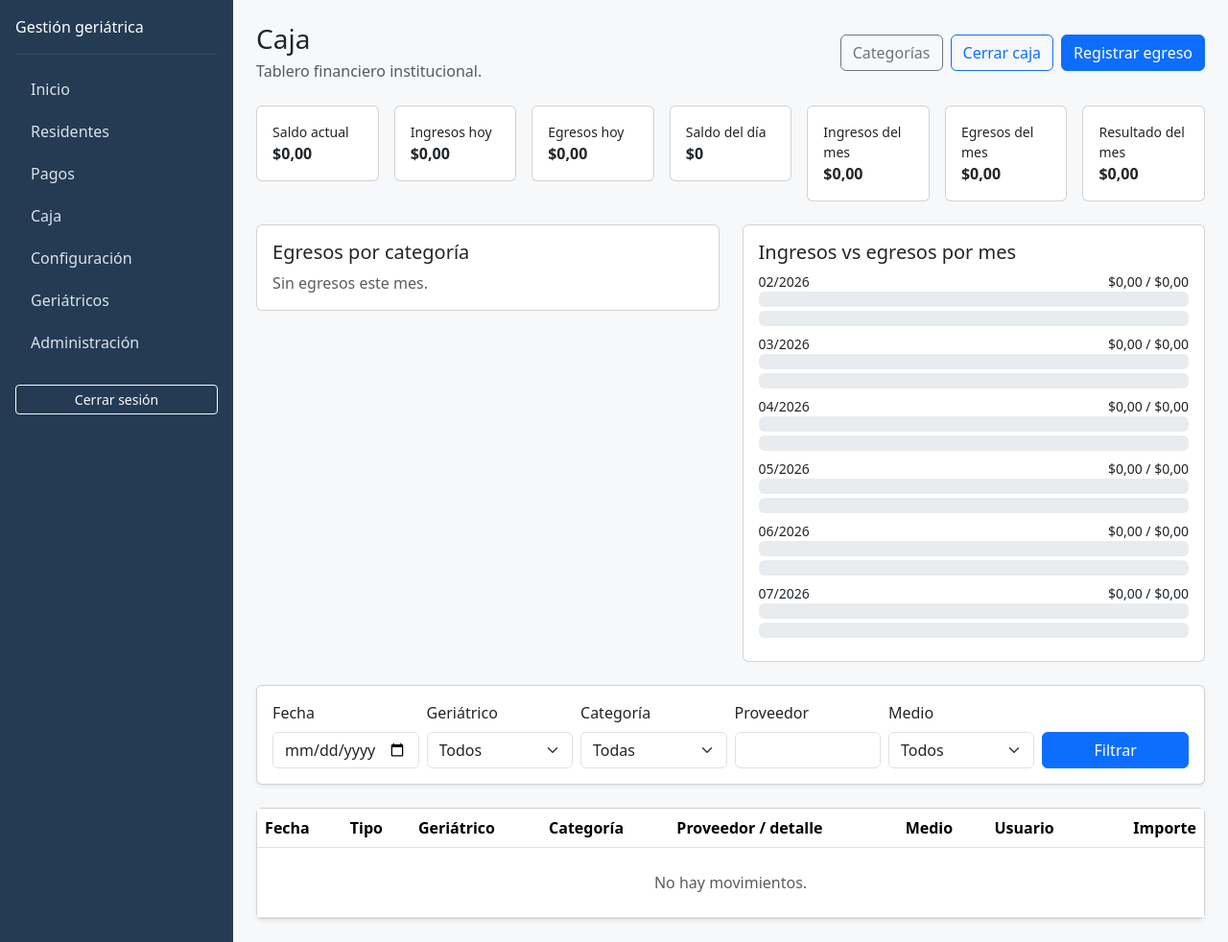
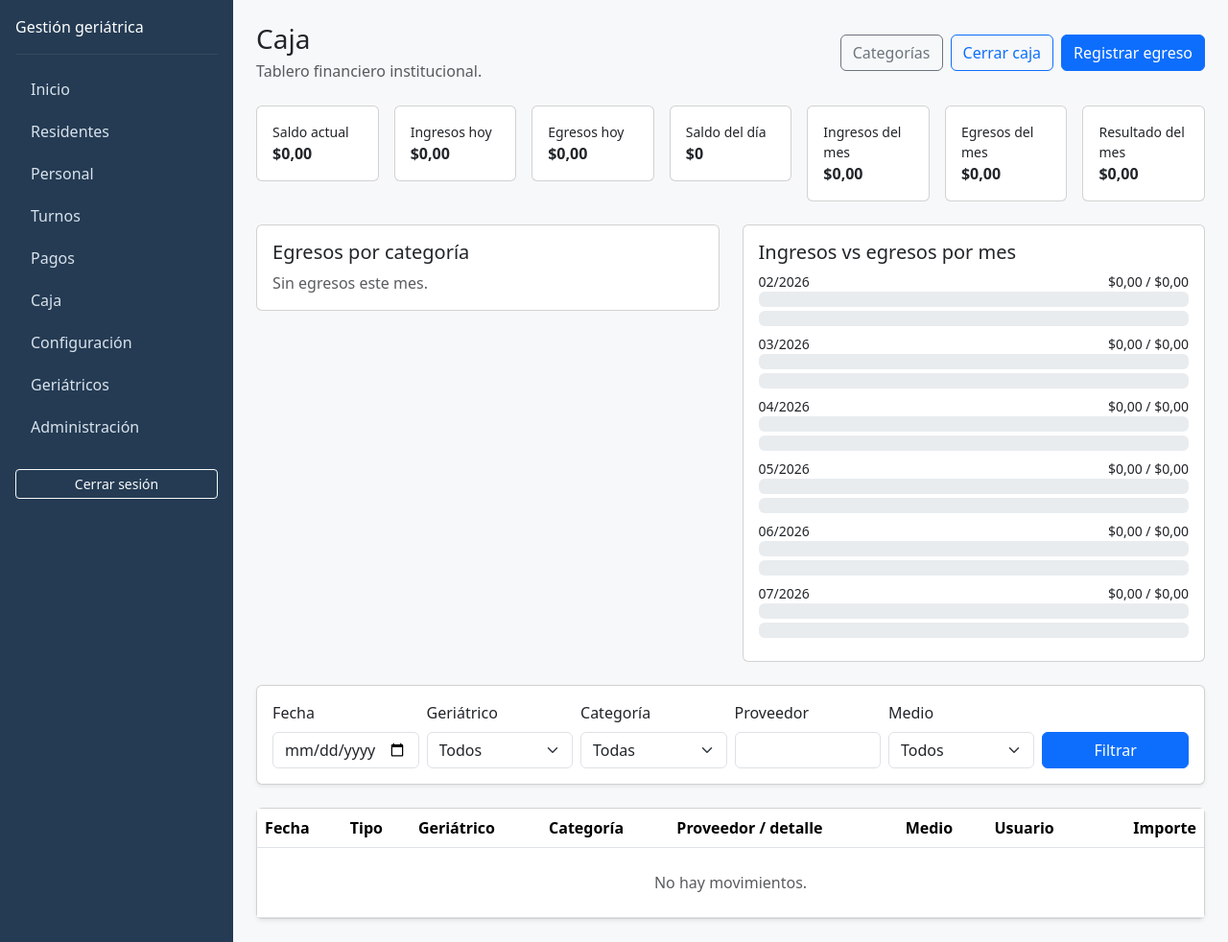
Before and after one commit to solucionesgda/dulceatardecer, a Django app: page /caja/ in a window 1280 px wide. Shown: the whole page at 96% size. Run offline with Django 5.2, Linux system fonts and the light colour scheme; the visitor is signed in with stand-in values (Sample User, id 1); data comes from the database, SQL or seed files in the repository; data that the repository does not hold is empty.

Commit message:
Agrega modulo Personal y Turnos

```diff
--- a/institucional/models.py
+++ b/institucional/models.py
@@ -399,3 +399,62 @@ class PorcentajeActualizacion(models.Model):
 
     def __str__(self):
         return f"{self.porcentaje}%"
+
+
+class Personal(models.Model):
+    class Estado(models.TextChoices):
+        ACTIVO = "Activo", "Activo"
+        LICENCIA = "Licencia", "Licencia"
+        VACACIONES = "Vacaciones", "Vacaciones"
+        BAJA = "Baja", "Baja"
+
+    class Cargo(models.TextChoices):
+        ENFERMERO = "Enfermero/a", "Enfermero/a"
+        CUIDADOR = "Cuidador/a", "Cuidador/a"
+        MUCAMA = "Mucama", "Mucama"
+        COCINERO = "Cocinero/a", "Cocinero/a"
+        ADMINISTRATIVO = "Administrativo/a", "Administrativo/a"
+        OTRO = "Otro", "Otro"
+
+    nombre_completo = models.CharField(max_length=150)
+    dni = models.CharField(max_length=20, unique=True, validators=[RegexValidator(r"^\d+$", "El DNI solo puede contener números.")])
+    cargo = models.CharField(max_length=30, choices=Cargo.choices)
+    turno_habitual = models.CharField(max_length=10, choices=[("Mañana", "Mañana"), ("Tarde", "Tarde"), ("Noche", "Noche")])
+    telefono = models.CharField(max_length=30, blank=True, validators=[RegexValidator(r"^\d+$", "El teléfono solo puede contener números.")])
+    cuil = models.CharField(max_length=30, blank=True)
+    inicio_contrato = models.DateField()
+    estado = models.CharField(max_length=20, choices=Estado.choices, default=Estado.ACTIVO)
+    observaciones = models.TextField(blank=True)
+
+    class Meta:
+        ordering = ["nombre_completo"]
+        verbose_name = "personal"
+        verbose_name_plural = "personal"
+
+    def __str__(self): return self.nombre_completo
+
+
+class GrillaTurnos(models.Model):
+    mes = models.PositiveSmallIntegerField()
+    anio = models.PositiveSmallIntegerField()
+
+    class Meta:
+        constraints = [models.UniqueConstraint(fields=["mes", "anio"], name="grilla_unica_por_mes")]
+
+
+class AsignacionTurno(models.Model):
+    class Codigo(models.TextChoices):
+        M = "M", "Mañana (7-15h)"
+        T = "T", "Tarde (15-23h)"
+        N = "N", "Noche (23-7h)"
+        F = "F", "Franco"
+        L = "L", "Licencia"
+        V = "V", "Vacaciones"
+
+    grilla = models.ForeignKey(GrillaTurnos, on_delete=models.CASCADE, related_name="asignaciones")
+    personal = models.ForeignKey(Personal, on_delete=models.CASCADE, related_name="turnos")
+    dia = models.PositiveSmallIntegerField()
+    codigo = models.CharField(max_length=1, choices=Codigo.choices, blank=True)
+
+    class Meta:
+        constraints = [models.UniqueConstraint(fields=["grilla", "personal", "dia"], name="turno_unico_por_dia")]
--- /dev/null
+++ b/institucional/templates/institucional/personal_form.html
@@ -0,0 +1 @@
+{% extends 'base.html' %}{% block content %}<h1 class="h3">Nuevo empleado/a</h1><form method="post" class="card card-body">{% csrf_token %}{{form.as_p}}<button class="btn btn-primary">Guardar empleado/a</button></form>{% endblock %}
--- /dev/null
+++ b/institucional/templates/institucional/personal_list.html
@@ -0,0 +1 @@
+{% extends 'base.html' %}{% block content %}<div class="d-flex justify-content-between mb-3"><h1 class="h3">Personal</h1><a class="btn btn-primary" href="{% url 'personal_create' %}">Nuevo empleado/a</a></div><div class="card"><table class="table mb-0"><tr><th>Apellido y nombre</th><th>DNI</th><th>Cargo</th><th>Turno</th><th>Estado</th></tr>{% for p in object_list %}<tr><td>{{p.nombre_completo}}</td><td>{{p.dni}}</td><td>{{p.cargo}}</td><td>{{p.turno_habitual}}</td><td>{{p.estado}}</td></tr>{% endfor %}</table></div>{% endblock %}
--- /dev/null
+++ b/institucional/templates/institucional/turnos.html
@@ -0,0 +1 @@
+{% extends 'base.html' %}{% block content %}<h1 class="h3">Turnos del personal</h1><form method="get" class="mb-3">Mes <input name="mes" value="{{mes}}" size="2"> Año <input name="anio" value="{{anio}}" size="4"><button class="btn btn-sm btn-primary">Ver</button></form><p>M = Mañana · T = Tarde · N = Noche · F = Franco · L = Licencia · V = Vacaciones</p><form method="post">{% csrf_token %}<div class="table-responsive"><table class="table table-sm"><tr><th>Empleado</th>{% for d in dias %}<th>{{d}}</th>{% endfor %}</tr>{% for p in personal %}<tr><td>{{p.nombre_completo}}</td>{% for d in dias %}<td><select name="turno_{{p.pk}}_{{d}}"><option value=""></option>{% for c,l in codigos %}<option value="{{c}}">{{c}}</option>{% endfor %}</select></td>{% endfor %}</tr>{% endfor %}</table></div><button class="btn btn-primary">Guardar cambios</button></form>{% endblock %}
--- a/institucional/urls.py
+++ b/institucional/urls.py
@@ -1,6 +1,6 @@
 from django.contrib.auth import views as auth_views
 from django.urls import path
-from .views import AjusteMontoView, CajaCierreView, CajaListView, CategoriaCajaListView, ConfiguracionView, EgresoCajaCreateView, GenerarCuotasView, GeriatricoCreateView, GeriatricoDeleteView, GeriatricoListView, GeriatricoUpdateView, InicioView, PagoCreateView, PagoDetailView, PagoListView, PagoUpdateView, ResidenteDetailView, ResidenteListView
+from .views import AjusteMontoView, CajaCierreView, CajaListView, CategoriaCajaListView, ConfiguracionView, EgresoCajaCreateView, GenerarCuotasView, GeriatricoCreateView, GeriatricoDeleteView, GeriatricoListView, GeriatricoUpdateView, InicioView, PagoCreateView, PagoDetailView, PagoListView, PagoUpdateView, PersonalCreateView, PersonalListView, ResidenteDetailView, ResidenteListView, TurnosView
 
 urlpatterns = [
     path("login/", auth_views.LoginView.as_view(template_name="registration/login.html"), name="login"),
@@ -19,6 +19,7 @@ urlpatterns = [
     path("caja/categorias/", CategoriaCajaListView.as_view(), name="categoria_caja_list"),
     path("caja/cerrar/", CajaCierreView.as_view(), name="caja_cierre"),
     path("configuracion/", ConfiguracionView.as_view(), name="configuracion"),
+    path("personal/", PersonalListView.as_view(), name="personal_list"), path("personal/nuevo/", PersonalCreateView.as_view(), name="personal_create"), path("turnos/", TurnosView.as_view(), name="turnos"),
     path("geriátricos/", GeriatricoListView.as_view(), name="geriatrico_list"),
     path("geriátricos/nuevo/", GeriatricoCreateView.as_view(), name="geriatrico_create"),
     path("geriátricos/<int:pk>/editar/", GeriatricoUpdateView.as_view(), name="geriatrico_update"),
--- a/institucional/views.py
+++ b/institucional/views.py
@@ -1,5 +1,6 @@
 from django.contrib.auth.mixins import LoginRequiredMixin, PermissionRequiredMixin
 from datetime import date, timedelta
+import calendar
 from decimal import Decimal, ROUND_HALF_UP
 
 from django.contrib import messages
@@ -10,8 +11,8 @@ from django.shortcuts import get_object_or_404, redirect
 from django.urls import reverse, reverse_lazy
 from django.views import View
 from django.views.generic import CreateView, DeleteView, DetailView, ListView, TemplateView, UpdateView
-from .forms import AjusteMontoForm, CategoriaCajaForm, ConfiguracionInstitucionalForm, EgresoCajaForm, GenerarCuotasForm, GeriatricoForm, MedioPagoConfiguracionForm, ObraSocialForm, PagoForm, PagoParcialForm, PorcentajeActualizacionForm
-from .models import CajaCierre, CajaMovimiento, CategoriaCaja, ConfiguracionInstitucional, Geriatrico, MedioPagoConfiguracion, ObraSocial, Pago, PagoParcial, PorcentajeActualizacion, Residente
+from .forms import AjusteMontoForm, CategoriaCajaForm, ConfiguracionInstitucionalForm, EgresoCajaForm, GenerarCuotasForm, GeriatricoForm, MedioPagoConfiguracionForm, ObraSocialForm, PagoForm, PagoParcialForm, PersonalForm, PorcentajeActualizacionForm
+from .models import AsignacionTurno, CajaCierre, CajaMovimiento, CategoriaCaja, ConfiguracionInstitucional, Geriatrico, GrillaTurnos, MedioPagoConfiguracion, ObraSocial, Pago, PagoParcial, Personal, PorcentajeActualizacion, Residente
 
 
 class InicioView(LoginRequiredMixin, TemplateView):
@@ -407,3 +408,32 @@ class ConfiguracionView(LoginRequiredMixin, TemplateView):
         if form.is_valid():
             form.save(); messages.success(request, "Configuración guardada."); return redirect("configuracion")
         return self.render_to_response(self.get_context_data(institucion_form=form if tipo == "institucion" else None))
+
+
+class PersonalListView(LoginRequiredMixin, ListView):
+    model = Personal
+    template_name = "institucional/personal_list.html"
+    def get_queryset(self):
+        qs = Personal.objects.all(); estado = self.request.GET.get("estado", "")
+        return qs.filter(estado=estado) if estado else qs
+
+
+class PersonalCreateView(LoginRequiredMixin, CreateView):
+    model = Personal; form_class = PersonalForm; template_name = "institucional/personal_form.html"; success_url = reverse_lazy("personal_list")
+
+
+class TurnosView(LoginRequiredMixin, TemplateView):
+    template_name = "institucional/turnos.html"
+    def dispatch(self, request, *args, **kwargs):
+        self.mes = int(request.GET.get("mes", date.today().month)); self.anio = int(request.GET.get("anio", date.today().year)); return super().dispatch(request,*args,**kwargs)
+    def get_context_data(self, **kwargs):
+        context = super().get_context_data(**kwargs); grilla = GrillaTurnos.objects.filter(mes=self.mes, anio=self.anio).first()
+        context.update({"mes": self.mes, "anio": self.anio, "dias": range(1, calendar.monthrange(self.anio,self.mes)[1]+1), "grilla": grilla, "personal": Personal.objects.filter(estado=Personal.Estado.ACTIVO), "codigos": AsignacionTurno.Codigo.choices})
+        return context
+    def post(self, request, *args, **kwargs):
+        grilla, _ = GrillaTurnos.objects.get_or_create(mes=self.mes, anio=self.anio)
+        for empleado in Personal.objects.filter(estado=Personal.Estado.ACTIVO):
+            for dia in range(1, calendar.monthrange(self.anio,self.mes)[1]+1):
+                codigo = request.POST.get(f"turno_{empleado.pk}_{dia}", "")
+                AsignacionTurno.objects.update_or_create(grilla=grilla, personal=empleado, dia=dia, defaults={"codigo": codigo})
+        messages.success(request, "Turnos actualizados."); return redirect(f"{reverse('turnos')}?mes={self.mes}&anio={self.anio}")
--- a/templates/base.html
+++ b/templates/base.html
@@ -1,3 +1,3 @@
 {% load static %}
 <!doctype html><html lang="es"><head><meta charset="utf-8"><meta name="viewport" content="width=device-width, initial-scale=1"><title>{% block title %}Gestión geriátrica{% endblock %}</title><link href="https://cdn.jsdelivr.net/npm/bootstrap@5.3.3/dist/css/bootstrap.min.css" rel="stylesheet"><link href="{% static 'css/app.css' %}" rel="stylesheet"></head>
-<body>{% if user.is_authenticated %}<div class="d-lg-flex"><aside class="sidebar p-3"><a class="navbar-brand text-white" href="{% url 'inicio' %}">Gestión geriátrica</a><hr class="border-secondary"><nav class="nav flex-column gap-1"><a class="nav-link" href="{% url 'inicio' %}">Inicio</a><a class="nav-link" href="{% url 'residente_list' %}">Residentes</a><a class="nav-link" href="{% url 'pago_list' %}">Pagos</a><a class="nav-link" href="{% url 'caja_list' %}">Caja</a><a class="nav-link" href="{% url 'configuracion' %}">Configuración</a>{% if perms.institucional.view_geriatrico %}<a class="nav-link" href="{% url 'geriatrico_list' %}">Geriátricos</a>{% endif %}{% if user.is_staff %}<a class="nav-link" href="{% url 'admin:index' %}">Administración</a>{% endif %}</nav><form method="post" action="{% url 'logout' %}" class="mt-4">{% csrf_token %}<button class="btn btn-outline-light btn-sm w-100">Cerrar sesión</button></form></aside><main class="flex-grow-1 p-3 p-md-4">{% else %}<main class="container py-5">{% endif %}{% if messages %}{% for message in messages %}<div class="alert alert-{{ message.tags|default:'info' }}">{{ message }}</div>{% endfor %}{% endif %}{% block content %}{% endblock %}</main>{% if user.is_authenticated %}</div>{% endif %}</body></html>
+<body>{% if user.is_authenticated %}<div class="d-lg-flex"><aside class="sidebar p-3"><a class="navbar-brand text-white" href="{% url 'inicio' %}">Gestión geriátrica</a><hr class="border-secondary"><nav class="nav flex-column gap-1"><a class="nav-link" href="{% url 'inicio' %}">Inicio</a><a class="nav-link" href="{% url 'residente_list' %}">Residentes</a><a class="nav-link" href="{% url 'personal_list' %}">Personal</a><a class="nav-link" href="{% url 'turnos' %}">Turnos</a><a class="nav-link" href="{% url 'pago_list' %}">Pagos</a><a class="nav-link" href="{% url 'caja_list' %}">Caja</a><a class="nav-link" href="{% url 'configuracion' %}">Configuración</a>{% if perms.institucional.view_geriatrico %}<a class="nav-link" href="{% url 'geriatrico_list' %}">Geriátricos</a>{% endif %}{% if user.is_staff %}<a class="nav-link" href="{% url 'admin:index' %}">Administración</a>{% endif %}</nav><form method="post" action="{% url 'logout' %}" class="mt-4">{% csrf_token %}<button class="btn btn-outline-light btn-sm w-100">Cerrar sesión</button></form></aside><main class="flex-grow-1 p-3 p-md-4">{% else %}<main class="container py-5">{% endif %}{% if messages %}{% for message in messages %}<div class="alert alert-{{ message.tags|default:'info' }}">{{ message }}</div>{% endfor %}{% endif %}{% block content %}{% endblock %}</main>{% if user.is_authenticated %}</div>{% endif %}</body></html>
```
Also changed, not shown: institucional/forms.py (+8 -1 lines), institucional/migrations/0015_personal_y_turnos.py (added).
